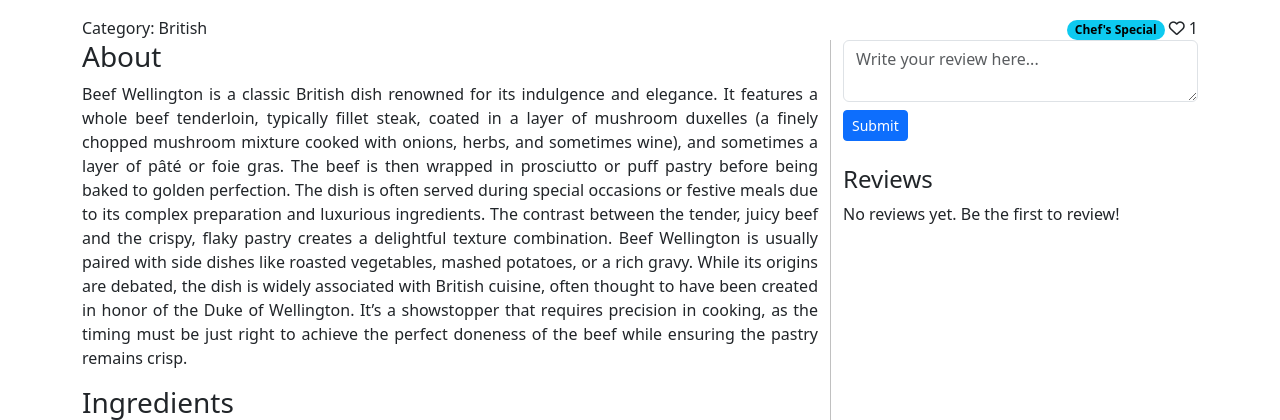
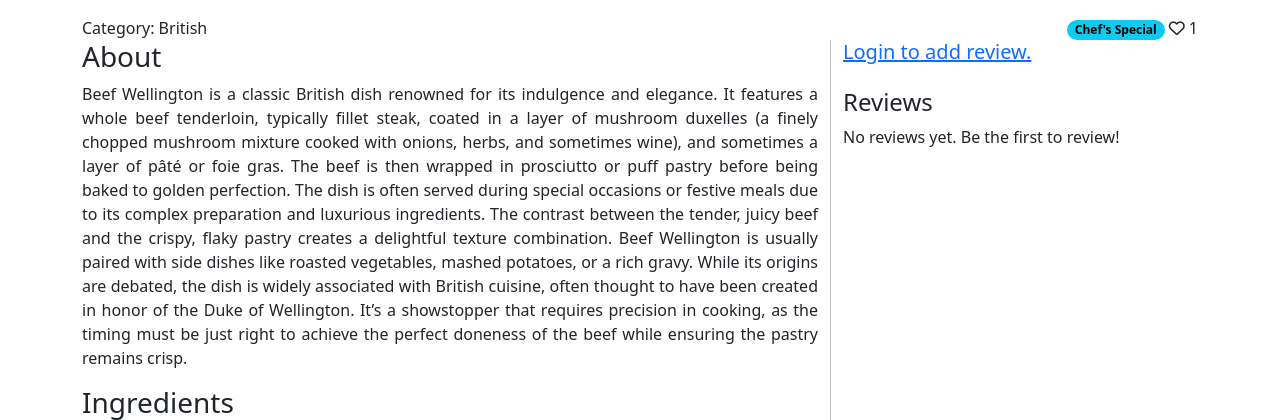
Before and after one commit to shaheem-pp/CSD4523-project, a Django app: a page that uses templates/appRecipe/recipe_view.html in a window 1280 px wide. Shown: the part 603-1023 px from the top of the page. Run offline with Django 5.2, Linux system fonts and the light colour scheme; data comes from the database, SQL or seed files in the repository; both versions use the stored data as it was after the commit; some libraries are stand-ins or nearby versions.

Commit message:
README, db, recipeview(authorising) update

```diff
--- a/templates/appRecipe/recipe_view.html
+++ b/templates/appRecipe/recipe_view.html
@@ -92,6 +92,7 @@
 						<button type="submit" class="btn btn-sm btn-danger" form="delete_review_form">Delete</button>
 					</div>
 				{% else %}
+					{% if user.is_authenticated %}
 						<form action="/user/recipe/{{ recipe.slug }}/add_review/" method="POST">
 							{% csrf_token %}
 							<textarea
@@ -99,6 +100,9 @@
 									required></textarea>
 							<button type="submit" class="btn btn-sm btn-primary mt-2">Submit</button>
 						</form>
+					{% else %}
+						<a href="/auth/login/"><h5>Login to add review.</h5></a>
+					{% endif %}
 				{% endif %}
 				<div class="reviews-section mt-4">
 					<h4>Reviews</h4>
```
Also changed, not shown: README.md, db.sqlite3. Lines whose indentation alone changed are shown as unchanged.
